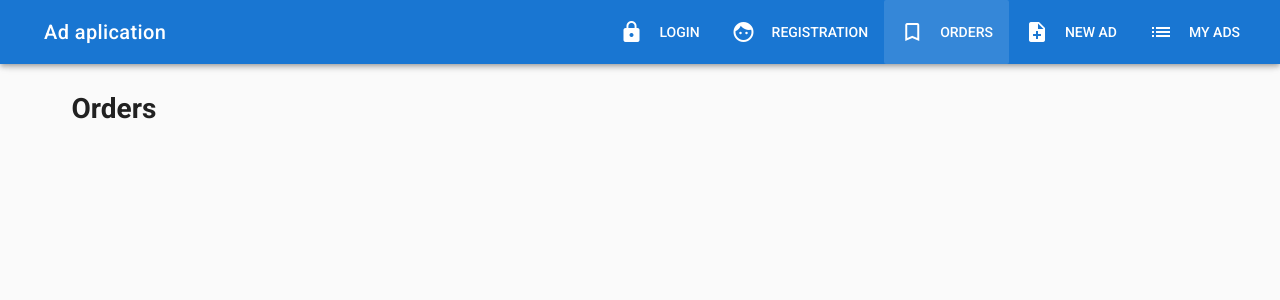
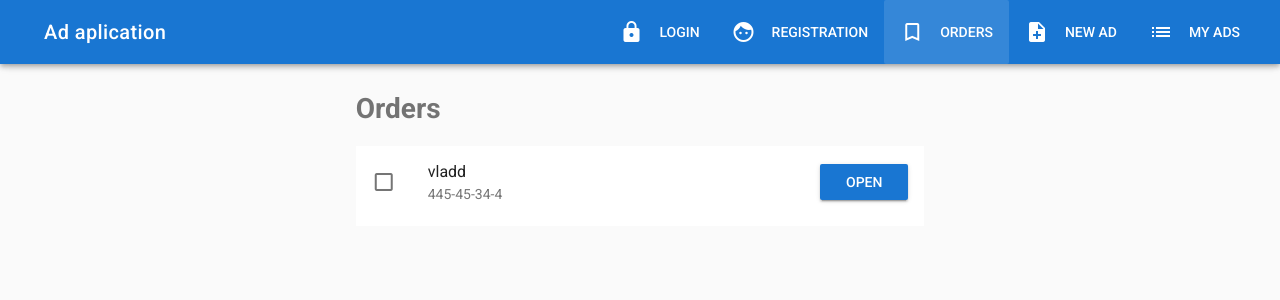
Before and after one commit to langsyar/ad_vue, a Vue app: page /orders in a window 1280 px wide. Shown: the top 300 px of the page. Built offline with nearby package versions, Linux system fonts and the light colour scheme.

Commit message:
order page

```diff
--- a/src/components/User/Orders.vue
+++ b/src/components/User/Orders.vue
@@ -1,8 +1,37 @@
 <template>
     <v-container>
         <v-layout row>
-            <v-flex xs12>
-                <h1>Orders</h1>
+            <v-flex xs12 sm6 offset-sm3>
+                <h1 class="text--secondary mb-3">Orders</h1>
+                <v-list
+                  subheader
+                  two-line
+                >
+
+                  <v-list-tile
+                    v-for="order in orders"
+                    :key="order.id"
+                  >
+                    <v-list-tile-action>
+                      <v-checkbox
+                          :input-value="order.done"
+                          @change="markDone(order)"
+                          color="success"
+                      ></v-checkbox>
+                    </v-list-tile-action>
+
+                    <v-list-tile-content>
+                      <v-list-tile-title>{{ order.name }}</v-list-tile-title>
+                      <v-list-tile-sub-title>{{ order.phone }}</v-list-tile-sub-title>
+                    </v-list-tile-content>
+                    <v-list-tile-action>
+                        <v-btn
+                            class="primary"
+                            :to="'/ad/' + order.adId"
+                        >Open</v-btn>
+                    </v-list-tile-action>
+                  </v-list-tile>
+                </v-list>
             </v-flex>
         </v-layout>
     </v-container>
@@ -12,8 +41,21 @@
 	export default {
 		data() {
 			return {
-
+                orders: [
+                  {
+                  	id: 'adsf',
+                    name: 'vladd',
+                    phone: '445-45-34-4',
+                    adId: '123',
+                    done: false
+                  }
+                ]
 			}
-		}
+		},
+        methods: {
+			markDone(order) {
+                order.done = true;
+            }
+        }
 	}
 </script>
```
